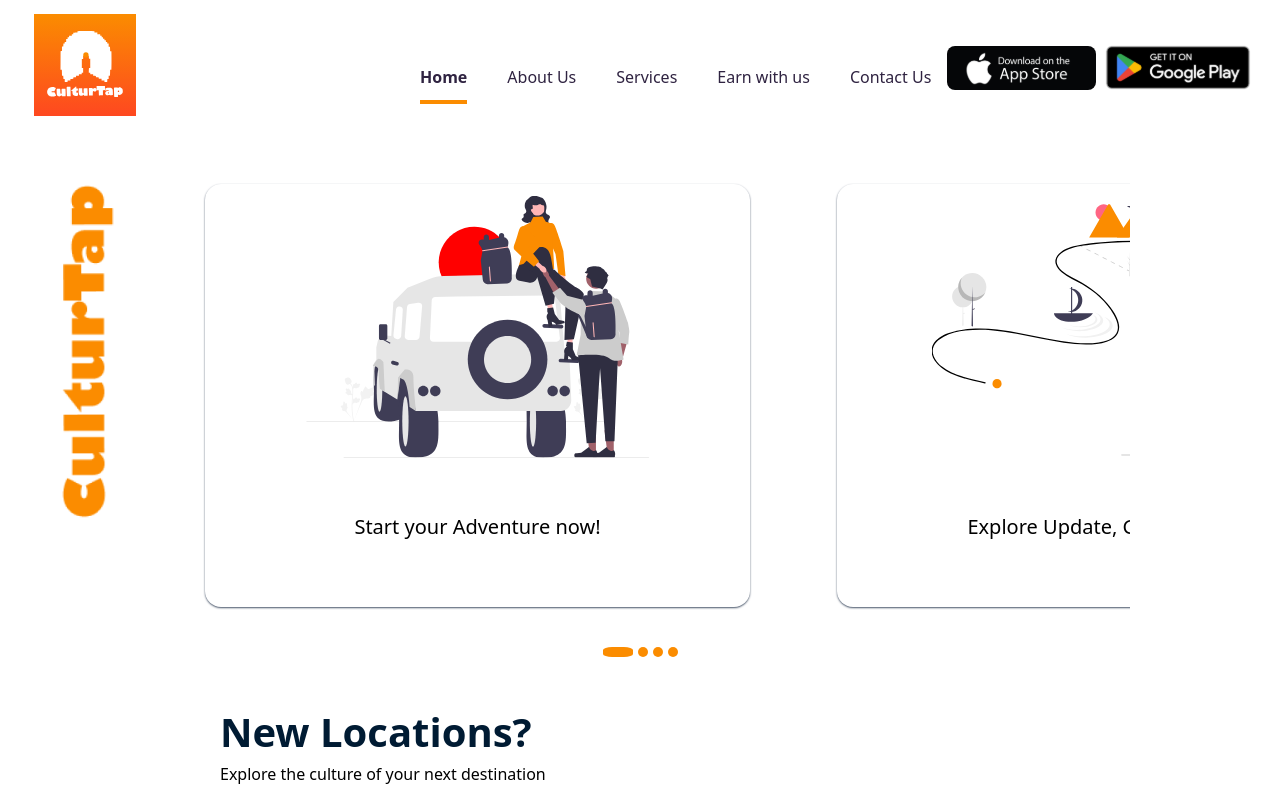
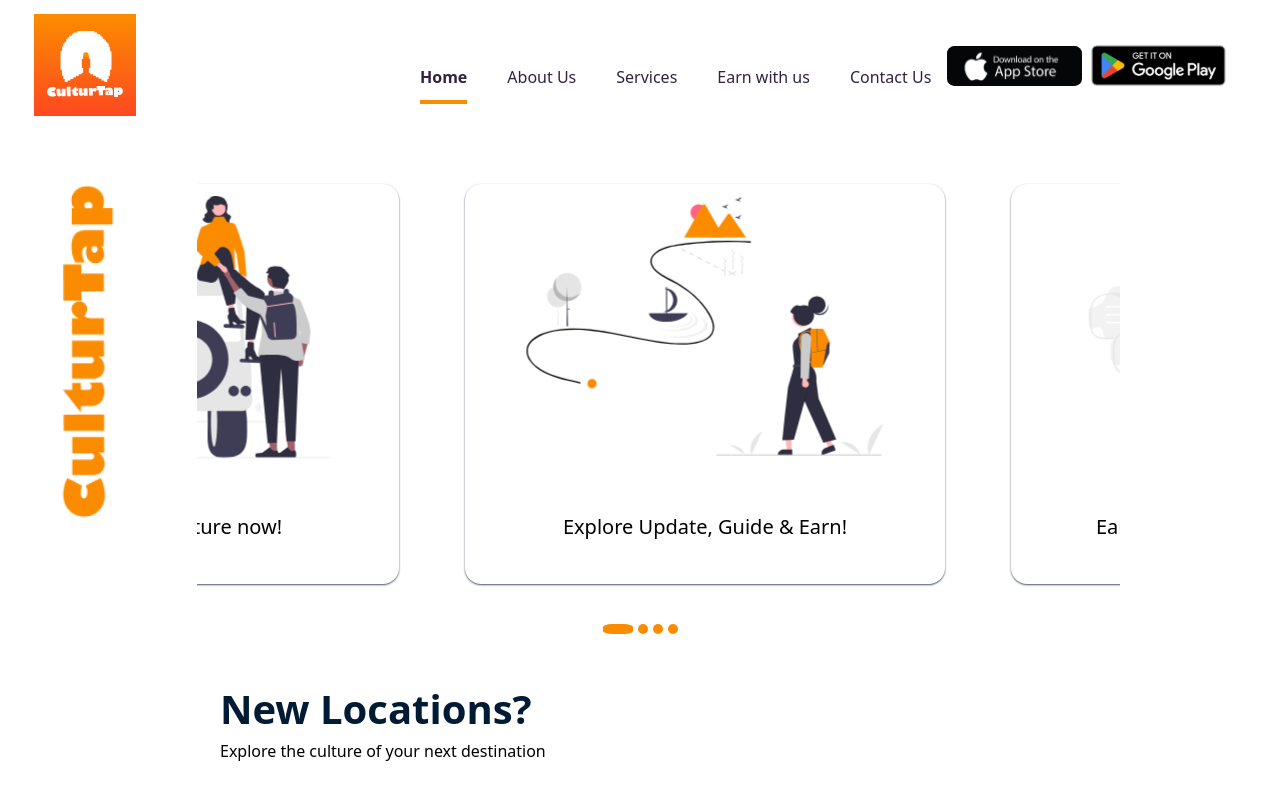
Before and after one commit to kumar-vivek-18/culturTap, a React (Create React App) app in the folder frontend/: page / in a window 1280 px wide. Shown: the top 800 px of the page. Built offline with nearby package versions, Linux system fonts and the light colour scheme.

Commit message:
modified

```diff
--- a/frontend/src/components/about/About.js
+++ b/frontend/src/components/about/About.js
@@ -75,7 +75,7 @@ const About = () => {
                 <p className='text-[16px] mt-[43px] max-sm:mt-[20px]'>Culturtap is a travel based community app that aims to make your travel easier by providing real-time updates and connecting you with people whenever you need help to makes your travel easier, safer and enjoyable.
                 </p>
                 <p className='text-[16px] mt-[25px]'>
-                    <span className='font-bold'>Download CulturTap app:</span>  which helps you to explore the whole culture of your selected destinations with just a few taps! <br />
+                    <span className='font-bold'>Download CulturTap app:</span>  which helps you to explore the whole culture of your selected destinations with just a few taps!
                     Plan better - explore more!
                 </p>
                 <p className='text-[16px] mt-[25px]'>
--- a/frontend/src/components/earnings/Earn.js
+++ b/frontend/src/components/earnings/Earn.js
@@ -17,7 +17,7 @@ const Earn = () => {
                 <div className=''>
                     <h2 className='text-[24px] font-bold heading-color  max-sm:text-[20px]'>Become a Trip Planner :</h2>
                     <p className='text-[16px]'>Accept trip planning calls for your expert regions to earn.</p>
-                    <p className='text-[16px] mt-6'>Your unique way of exploring the locations & unique stories will help tourists to identify you from the crowd. <br /> Connect with tourists and help them to plan their upcoming limited-day tours better. You will earn money <br /> for 20 min of professional Trip Planning Call. </p>
+                    <p className='text-[16px] mt-6 lg:w-10/12'>Your unique way of exploring the locations & unique stories will help tourists to identify you from the crowd.  Connect with tourists and help them to plan their upcoming limited-day tours better. You will earn money  for 20 min of professional Trip Planning Call. </p>
                     <p className='text-[16px] mt-6'>
                         Set yourself a Trip planner now & help upcoming tourists to earn money !</p>
                     <p className='text-[16px] mt-6 font-semibold text-[#2e2c43]'>Download app now to know more... </p>
@@ -26,7 +26,7 @@ const Earn = () => {
             <div className='flex max-md:flex-col-reverse md:mt-[100px] items-center gap-[0px] md:gap-[90px]'>
                 <div className='md:w-3/5'>
                     <p className='heading-color text-[24px] font-bold max-sm:text-[20px]'>Become an Immediate Local assistant :</p>
-                    <p className='text-[16px]'>Be the saviour of your nearby needy tourists. Saving life is the work of God. These customised requests  and orders need <br />
+                    <p className='text-[16px] w-10/11'>Be the saviour of your nearby needy tourists. Saving life is the work of God. These customised requests  and orders need
                         your physical presence to the needy tourists. Sometimes requests may be normal help out but sometimes  they may be critical like an accident.  </p>
                     <p className='text-[16px] mt-6'>You will earn money for helping out tourists properly within your presence. </p>
                     <p className='text-[16px] mt-6'>Immediate local Assistance connects you with those nearby who need your immediate help while touring  your city. </p>
@@ -41,7 +41,7 @@ const Earn = () => {
 
             <div className='mt-[30px] md:mt-[100px] md:w-10/12'>
                 <h3 className='text-[16px] font-bold text-[#ff2e00]'>Terms and Conditions:</h3>
-                <p className='text-[16px] text-[#ff2e00]'>We will deduct 20% of the amount of your earnings set. It will cover the charges of payment gateways, other taxes and charges, and small bucks for our R&D to serve you better in future.
+                <p className='text-[16px] text-[#ff2e00]'>We will deduct 20% of the amount of your earnings set. It will cover the charges of payment gateways, taxes, small bucks for our R&D to serve you better in future.
 
                 </p>
                 <p className='text-[16px]  text-[#ff2e00] mt-4'>The customer is directly chargeable for 4% international exchange charges & 3% for payment gateway charges.
--- a/frontend/src/components/footer/Footer.js
+++ b/frontend/src/components/footer/Footer.js
@@ -15,7 +15,7 @@ const Footer = () => {
             <div className='w-full lg:w-1/2 flex max-sm:flex-col max-sm:pl-[30px]  max-sm:gap-4 lg:justify-between justify-evenly'>
                 <div className=''>
                     <p>@2024 All rights reserved to </p>
-                    <p> CulturTap Tourism Indai Pvt. Ltd.</p>
+                    <p> CulturTap Tourism India Pvt. Ltd.</p>
                     <div className='flex mt-[26px] font-bold text-[#2e2c43]'>Registered Office</div>
                     <p>189/2, Out side datia gate,</p>
                     <p>Jhansi, Uttar Pradesh, India.</p>
--- a/frontend/src/components/home/Home.js
+++ b/frontend/src/components/home/Home.js
@@ -140,38 +140,102 @@ const Home = () => {
     ]
 
     // Function to calculate active index based on scroll position
+    // const calculateActiveIndex = () => {
+    //     const contentElement = contentRef.current;
+    //     const scrollLeft = contentElement.scrollLeft;
+    //     const containerWidth = 370;
+    //     const activeIndex = Math.round(scrollLeft / containerWidth);
+    //     setActiveIndex(activeIndex);
+    // };
+
+
     const calculateActiveIndex = () => {
         const contentElement = contentRef.current;
         const scrollLeft = contentElement.scrollLeft;
-        const containerWidth = 400;
-        const activeIndex = Math.round(scrollLeft / containerWidth);
-        setActiveIndex(activeIndex);
+        const containerWidth = 300;
+        const totalWidth = contentElement.scrollWidth;
+        let newIndex;
+
+        if (scrollLeft === 0) {
+            newIndex = 0;
+        } else if (scrollLeft + containerWidth >= totalWidth) {
+            newIndex = 0;
+        } else {
+            newIndex = Math.floor(scrollLeft / containerWidth);
+        }
+
+        setActiveIndex(newIndex);
     };
+    // Attach scroll event listener
 
-    // Attach scroll event listener
     useEffect(() => {
         const handleScroll = () => {
             calculateActiveIndex();
         };
 
+        const interval = setInterval(() => {
+            const contentElement = contentRef.current;
+            const containerWidth = contentElement.offsetWidth;
+            const totalWidth = contentElement.scrollWidth;
+
+            if (contentElement.scrollLeft + containerWidth >= totalWidth) {
+                contentElement.scrollTo({
+                    left: 0,
+                    behavior: 'auto',
+                });
+            } else {
+                contentElement.scrollTo({
+                    left: contentElement.scrollLeft + 1,
+                    behavior: 'auto',
+                });
+            }
+        }, 20); // Adjust the interval as needed for desired scrolling speed
+
         contentRef.current.addEventListener('scroll', handleScroll);
 
         return () => {
+            clearInterval(interval);
             contentRef?.current?.removeEventListener('scroll', handleScroll);
         };
     }, []);
 
+    // useEffect(() => {
+    //     const handleScroll = () => {
+    //         calculateActiveIndex();
+    //     };
+
+    //     contentRef.current.addEventListener('scroll', handleScroll);
+
+    //     return () => {
+    //         contentRef?.current?.removeEventListener('scroll', handleScroll);
+    //     };
+    // }, []);
+
+    // const contentRef = useRef(null);
+
+    // useEffect(() => {
+    //     const scrollContent = contentRef.current;
+    //     const scrollWidth = scrollContent.scrollWidth;
+    //     const animationDuration = (scrollWidth / 100) * 1; // Adjust speed as needed
+    //     scrollContent.style.animationDuration = `${animationDuration}s`;
+    // }, []);
     return (
         <div className='w-screen md:mt-[60px] max-sm:pt-[100px] -z-50'>
-            <div className='flex ml-[10px] mr-[10px] mx-auto sm:ml-[50px] sm:mr-[20px] lg:ml-[197px] lg:mr-[150px] gap-[71px] overflow-x-scroll scrollbar-hidden' ref={contentRef}>
-                {scroller.map((item, index) => (
-                    <div key={index} className={`w-[320px] h-[340px] md:w-[380px] md:h-[350px] lg:w-[545px] lg:h-[423px] rounded-2xl flex-shrink-0 md:shadow-slate-600 shadow-sm  m-2 mb-10 ${activeIndex === index ? 'active' : ''}`}>
-                        <div className='w-full flex justify-center pt-[18px]'>
-                            <img src={item.link} alt="scrollers" loading='lazy' className='w-[300px] h-[200px] lg:w-[340px] lg:h-[250px] scale-105' />
+            <div className='pl-[10px] mr-[10px] mx-auto sm:pl-[50px] sm:pr-[20px] lg:pl-[197px] lg:pr-[150px]'>
+
+                <div className='flex  gap-[50px]  overflow-x-scroll scrollbar-hidden' ref={contentRef}>
+
+                    {scroller.map((item, index) => (
+
+                        <div key={index} className={`w-[320px] h-[340px] md:w-[380px] md:h-[350px] lg:w-[480px] lg:h-[400px] rounded-2xl flex-shrink-0 md:shadow-slate-600 shadow-sm  m-2 mb-10 ${activeIndex === index ? 'active' : ''}`}>
+                            <div className='w-full flex justify-center pt-[18px]'>
+                                <img src={item.link} alt="scrollers" loading='lazy' className='w-[300px] h-[200px] lg:w-[340px] lg:h-[250px] scale-105 -z-50' />
+                            </div>
+                            <div className='text-[20px] flex justify-center pt-[60px]'>{item.title}</div>
                         </div>
-                        <div className='text-[20px] flex justify-center pt-[60px]'>{item.title}</div>
-                    </div>
-                ))}
+                    ))}
+
+                </div>
             </div>
             <div className="bullet-points">
                 {scroller.map((item, index) => (
--- a/frontend/src/components/navbar/Navbar.js
+++ b/frontend/src/components/navbar/Navbar.js
@@ -56,12 +56,12 @@ const Navbar = () => {
         <div className='w-screen max-sm:fixed max-sm:top-0 flex justify-between gap-10 md:px-[20px] max-sm:mt-0 max-lg:pb-[20px]  max-lg:pr-[30px] bg-white z-50'>
             <div className='pt-[14px] md:pl-[14px] max-lg:pl-[30px] relative'>
                 <img src={logo} alt="logo" className=' w-[50px] h-[50px] lg:w-[102px] lg:h-[102px]' />
-                <div className='absolute max-lg:hidden top-[170px] left-[8px]'>
+                <div className='absolute max-lg:hidden top-[170px] left-[8px] z-50'>
                     <img src={culturTapName} alt="culturTap" />
                 </div>
             </div>
             <div className='w-[840px] hidden lg:flex lg:gap-4 justify-around text-[#2f2341] text-[16px]'>
-                <div className='w-full flex pt-[65px] gap-[40px]'>
+                <div className='w-full flex pt-[65px] gap-[40px] '>
 
 
                     <div className='w-[max-content]'>
@@ -82,10 +82,10 @@ const Navbar = () => {
                 </div>
                 <div className='w-full flex '>
                     <a href="#" className='pt-[46px]'>
-                        <img src={appStore} alt="appStore" width="149px" height="44px" />
+                        <img src={appStore} alt="appStore" width="135px" height="44px" />
                     </a>
                     <a href="#" className='pt-[36px]'>
-                        <img src={playStore} alt="playStore" width="165px" height="64px" />
+                        <img src={playStore} alt="playStore" width="153px" height="64px" />
                     </a>
                 </div>
             </div>
--- a/frontend/src/index.css
+++ b/frontend/src/index.css
@@ -42,3 +42,18 @@ body {
   width: 30px;
   border-radius: 30%;
 }
+
+
+@keyframes autoScroll {
+  0% {
+    transform: translateX(0);
+  }
+
+  100% {
+    transform: translateX(-100%);
+  }
+}
+
+.overflow-x-scroll {
+  animation: autoScroll linear infinite;
+}
```
